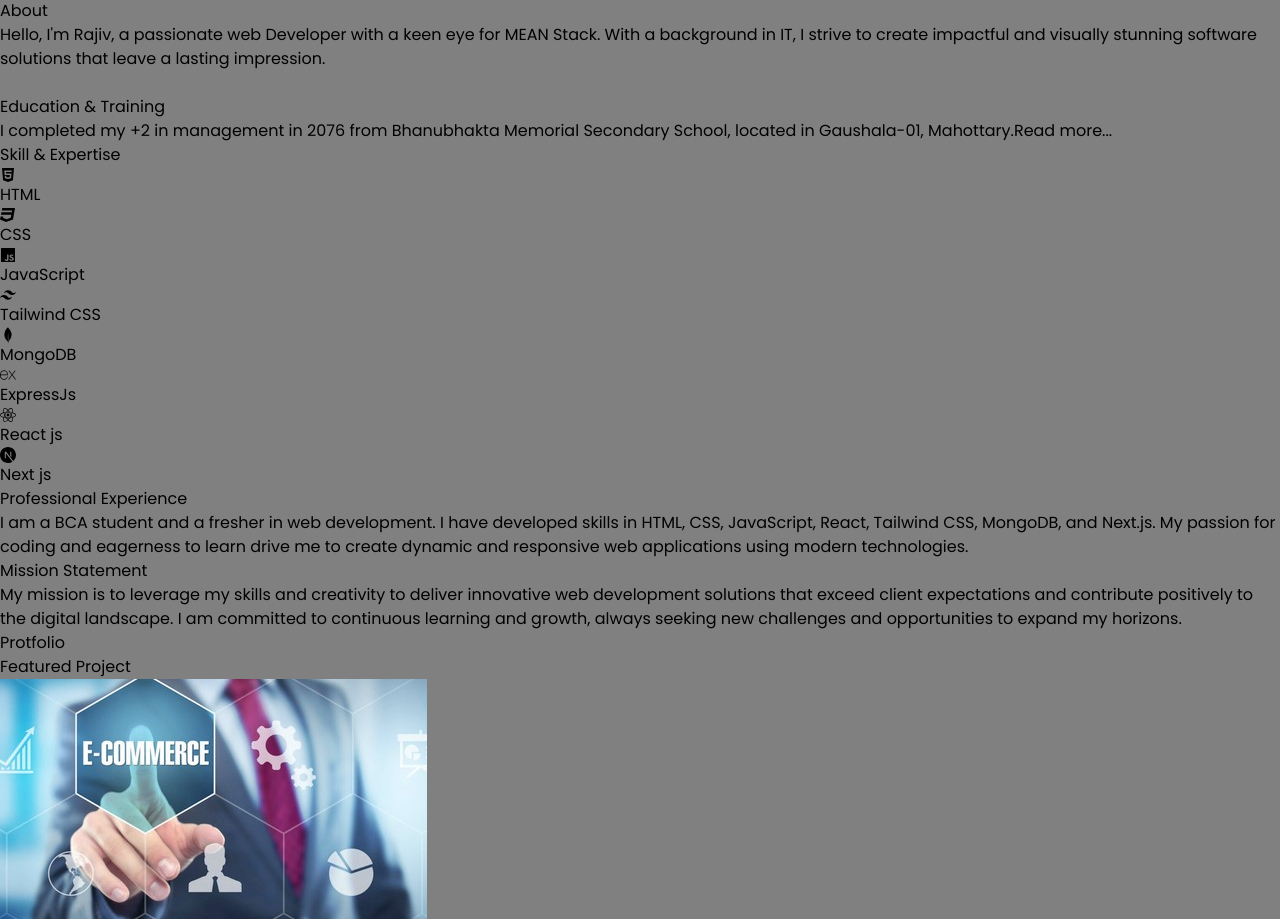
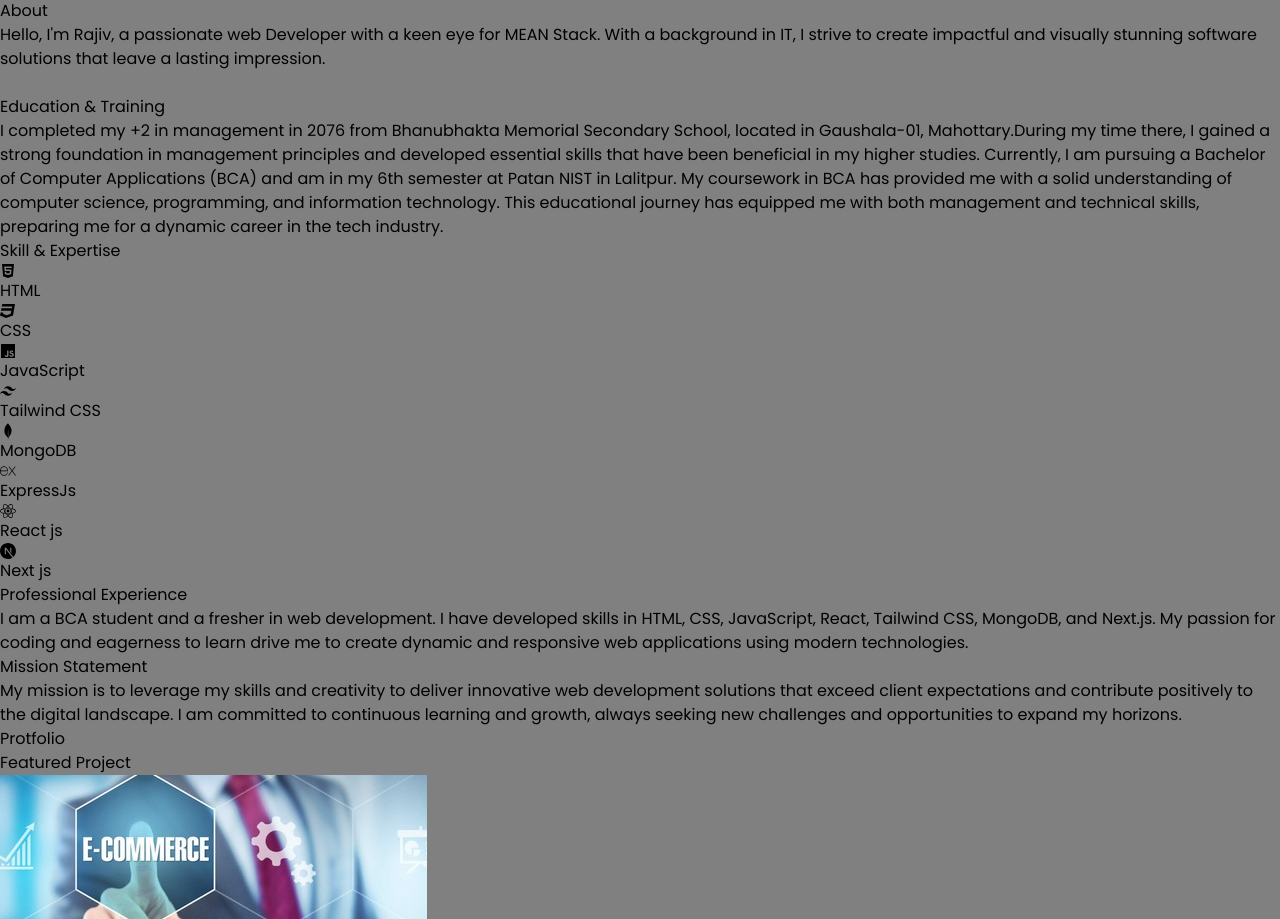
Before and after one commit to RajivMahato68/PersonalProtfolio, a React (Vite) app: page / in a window 1280 px wide. Shown: the part 3999-4918 px from the top of the page. Built offline with nearby package versions, Linux system fonts and the light colour scheme.

Commit message:
fullcontent show in desktop

```diff
--- a/src/components/About.jsx
+++ b/src/components/About.jsx
@@ -1,61 +1,59 @@
-import React,{useState} from 'react'
-import { FaHtml5, FaCss3,FaReact,FaNodeJs } from "react-icons/fa";
+import React, { useState } from 'react';
+import { FaHtml5, FaCss3, FaReact, FaNodeJs } from "react-icons/fa";
 import { IoLogoJavascript } from "react-icons/io5";
-import { RiTailwindCssFill} from "react-icons/ri";
-import { SiMongodb,SiExpress,SiNextdotjs } from "react-icons/si";
+import { RiTailwindCssFill } from "react-icons/ri";
+import { SiMongodb, SiExpress, SiNextdotjs } from "react-icons/si";
 
 const skillIcons = [
   {
-       id:1,
+    id: 1,
     text: "HTML",
-       icons:<FaHtml5 className='mt-1'/>
+    icons: <FaHtml5 className='mt-1' />
   },
   {
-       id:2,
+    id: 2,
     text: "CSS",
-       icons: <FaCss3 className='mt-1'/>
+    icons: <FaCss3 className='mt-1' />
   },
   {
-       id:3,
-       text:  "JavaScript",
-       icons: <IoLogoJavascript className='mt-1'/>
+    id: 3,
+    text: "JavaScript",
+    icons: <IoLogoJavascript className='mt-1' />
   },
   {
-       id:4,
+    id: 4,
     text: "Tailwind CSS",
-       icons: <RiTailwindCssFill className='mt-1'/>
+    icons: <RiTailwindCssFill className='mt-1' />
   },
   {
-        id:4,
+    id: 5,
     text: "MongoDB",
-        icons:<SiMongodb className='mt-1'/>
+    icons: <SiMongodb className='mt-1' />
   },
   {
-        id:4,
+    id: 6,
     text: "ExpressJs",
-        icons:<SiExpress className='mt-1'/>
+    icons: <SiExpress className='mt-1' />
   },
   {
-        id:4,
+    id: 7,
     text: "React js",
-        icons: <FaReact className='mt-1'/>
+    icons: <FaReact className='mt-1' />
   },
   {
-        id:4,
+    id: 8,
     text: "Next js",
-        icons: <SiNextdotjs  className='mt-1'/>
+    icons: <SiNextdotjs className='mt-1' />
   },
 ];
 
 function About() {
   const [showFullText, setShowFullText] = useState(false);
 
+  const handleShowMore = () => {
+    setShowFullText(true);
+  };
 
-  const handleShowMore = () => {
-
-    setShowFullText(true);
-
-  };
   return (
     <div name="About" className="max-w-screen-2xl mx-auto px-4 md:px-20 my-9">
       <h1 className='text-3xl font-bold mb-5'>About</h1>
@@ -63,35 +61,29 @@ function About() {
       <br />
       <h1 className='text-blue-900 font-semibold text-xl mb-2'>Education & Training</h1>
       <p className='text-justify'>
-
         I completed my +2 in management in 2076 from Bhanubhakta Memorial Secondary School, located in Gaushala-01, Mahottary.
-
+        {!(window.innerWidth < 768) && (
+          <span>
+            During my time there, I gained a strong foundation in management principles and developed essential skills that have been beneficial in my higher studies. Currently, I am pursuing a Bachelor of Computer Applications (BCA) and am in my 6th semester at Patan NIST in Lalitpur. My coursework in BCA has provided me with a solid understanding of computer science, programming, and information technology. This educational journey has equipped me with both management and technical skills, preparing me for a dynamic career in the tech industry.
+          </span>
+        )}
+        {(window.innerWidth < 768) && (
+          <span>
             {showFullText && (
-
               <span>
-
                 During my time there, I gained a strong foundation in management principles and developed essential skills that have been beneficial in my higher studies. Currently, I am pursuing a Bachelor of Computer Applications (BCA) and am in my 6th semester at Patan NIST in Lalitpur. My coursework in BCA has provided me with a solid understanding of computer science, programming, and information technology. This educational journey has equipped me with both management and technical skills, preparing me for a dynamic career in the tech industry.
-
               </span>
-
             )}
-
             {!showFullText && (
-
               <button
-
                 className="bg-white hover:bg-blue-700 text-black font-bold py-2 px-4 rounded-full md:hidden"
-
                 onClick={handleShowMore}
-
               >
-
                 Read more...
-
               </button>
-
             )}
-
+          </span>
+        )}
       </p>
 
       <h1 className=' text-blue-900 font-semibold text-xl mt-5 mb-2'>Skill & Expertise</h1>
```
Lines whose indentation alone changed are shown as unchanged.
